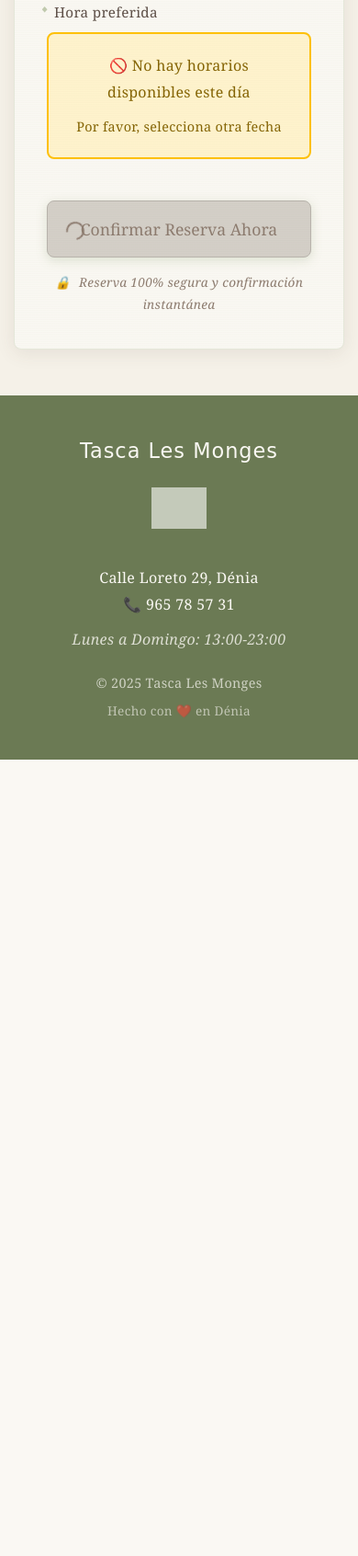
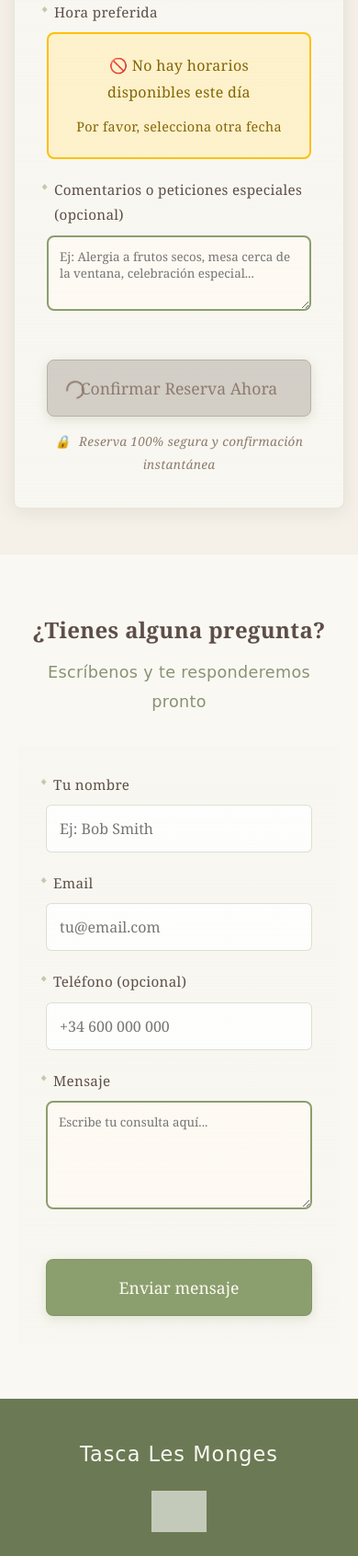
Before and after one commit to Gatimoro/ForkReplacement, a Flask app: page / in a window 390 px wide. Shown: the part 4808-6500 px from the top of the page at 92% size. Before the commit the page ends 5634 px from the top, so only its background shows below. Run offline with Flask 3, Linux system fonts and the light colour scheme; data that the repository does not hold is empty; grey boxes are pictures that could not be loaded.

Commit message:
Add contact form with submission handling
Added a contact form with fields for name, email, phone, and message. Implemented form submission handling with success and error messages.

```diff
--- a/templates/index.html
+++ b/templates/index.html
@@ -1492,6 +1492,12 @@
 		    </div>
 		    <input type="hidden" id="hora" name="hora" value="">
 		</div>
+<div class="form-group">
+                    <label for="comentarios">Comentarios o peticiones especiales (opcional)</label>
+                    <textarea id="comentarios" name="comentarios" rows="3"
+                              style="width: 100%; padding: 12px; border: 2px solid var(--sage-green); border-radius: 8px; font-family: inherit; resize: vertical; background: var(--soft-white);"
+                              placeholder="Ej: Alergia a frutos secos, mesa cerca de la ventana, celebración especial..."></textarea>
+                </div>
 
                 <button type="submit" class="submit-btn" id="submitBtn" disabled>
                     Confirmar Reserva Ahora
@@ -1503,6 +1509,90 @@
             </form>
         </div>
     </section>
+	<!-- Contact Form -->
+    <section class="contact-form-section" style="padding: 60px 20px; background: var(--cream);">
+        <div class="container" style="max-width: 600px; margin: 0 auto;">
+            <h2 style="text-align: center; color: var(--warm-brown); margin-bottom: 10px;">¿Tienes alguna pregunta?</h2>
+            <p class="handwritten-accent" style="text-align: center; margin-bottom: 30px;">Escríbenos y te responderemos pronto</p>
+
+            <form id="contactForm" class="vintage-card" style="padding: 30px;">
+                <div class="error-message" id="contactErrorMessage" style="display: none;"></div>
+                <div class="success-message" id="contactSuccessMessage" style="display: none; padding: 15px; background: #d4edda; border: 2px solid #c3e6cb; border-radius: 8px; color: #155724; margin-bottom: 20px;"></div>
+
+                <div class="form-group">
+                    <label for="contact-name">Tu nombre</label>
+                    <input type="text" id="contact-name" required placeholder="Ej: Bob Smith">
+                </div>
+
+                <div class="form-group">
+                    <label for="contact-email">Email</label>
+                    <input type="email" id="contact-email" required placeholder="tu@email.com">
+                </div>
+
+                <div class="form-group">
+                    <label for="contact-phone">Teléfono (opcional)</label>
+                    <input type="tel" id="contact-phone" placeholder="+34 600 000 000">
+                </div>
+
+                <div class="form-group">
+                    <label for="contact-message">Mensaje</label>
+                    <textarea id="contact-message" rows="5" required
+                              style="width: 100%; padding: 12px; border: 2px solid var(--sage-green); border-radius: 8px; font-family: inherit; resize: vertical; background: var(--soft-white);"
+                              placeholder="Escribe tu consulta aquí..."></textarea>
+                </div>
+
+                <button type="submit" class="submit-btn" style="width: 100%;">
+                    Enviar mensaje
+                </button>
+            </form>
+        </div>
+    </section>
+
+    <script>
+        // Contact form submission
+        document.getElementById('contactForm').addEventListener('submit', async function(e) {
+            e.preventDefault();
+
+            const errorDiv = document.getElementById('contactErrorMessage');
+            const successDiv = document.getElementById('contactSuccessMessage');
+            const submitBtn = this.querySelector('button[type="submit"]');
+
+            errorDiv.style.display = 'none';
+            successDiv.style.display = 'none';
+            submitBtn.disabled = true;
+            submitBtn.textContent = 'Enviando...';
+
+            try {
+                const response = await fetch('/contacto', {
+                    method: 'POST',
+                    headers: { 'Content-Type': 'application/json' },
+                    body: JSON.stringify({
+                        nombre: document.getElementById('contact-name').value.trim(),
+                        email: document.getElementById('contact-email').value.trim(),
+                        telefono: document.getElementById('contact-phone').value.trim(),
+                        mensaje: document.getElementById('contact-message').value.trim()
+                    })
+                });
+
+                const data = await response.json();
+
+                if (data.success) {
+                    successDiv.textContent = '✅ ' + data.message;
+                    successDiv.style.display = 'block';
+                    this.reset();
+                } else {
+                    errorDiv.textContent = data.message;
+                    errorDiv.style.display = 'block';
+                }
+            } catch (error) {
+                errorDiv.textContent = 'Error al enviar el mensaje. Por favor, intenta de nuevo.';
+                errorDiv.style.display = 'block';
+            } finally {
+                submitBtn.disabled = false;
+                submitBtn.textContent = 'Enviar mensaje';
+            }
+        });
+    </script>
 
     <!-- Footer -->
     <footer class="footer">
@@ -1713,8 +1803,9 @@
                 telefono: phoneNumber,
                 personas: document.getElementById('personas').value,
                 fecha: document.getElementById('fecha').value,
-                hora: document.getElementById('hora').value
-            };
+                hora: document.getElementById('hora').value,
+		comentarios: document.getElementById('comentarios').value.trim()
+	    };
 
             console.log('Sending data:', formData);
 
```
